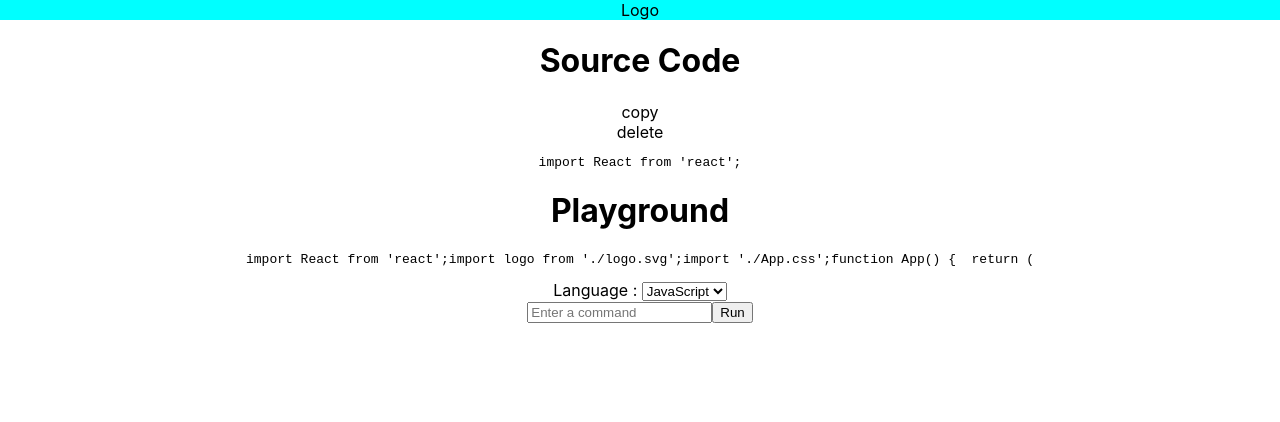
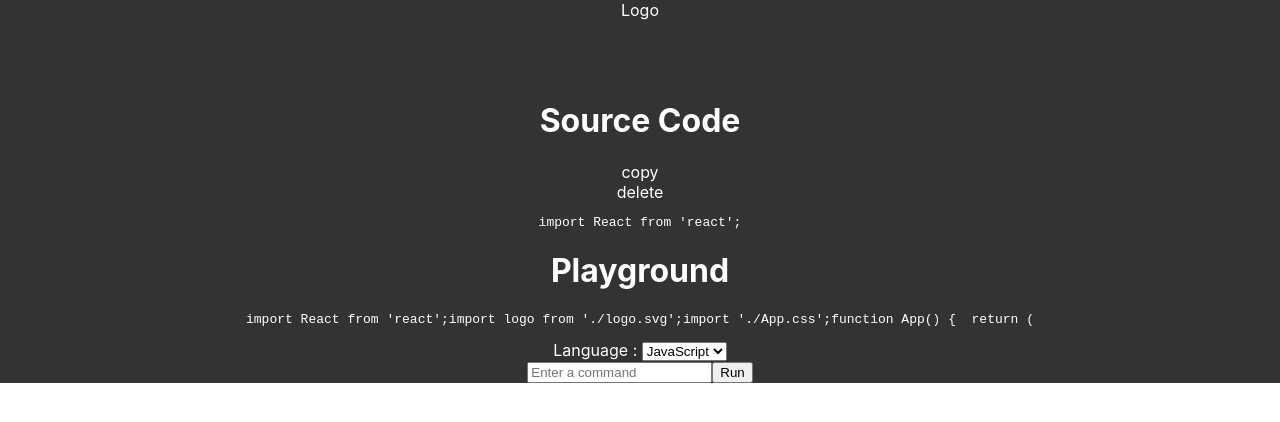
Before and after one commit to abhaykvincent/typeflow, a React (Create React App) app: page / in a window 1280 px wide. Shown: the top 422 px of the page. Built offline with nearby package versions, Linux system fonts and the light colour scheme.

Commit message:
Basic structure  componentized

```diff
--- a/src/App.jsx
+++ b/src/App.jsx
@@ -3,10 +3,13 @@ import logo from './logo.svg';
 import { Counter } from './features/counter/Counter';
 import './App.css';
 import Header from './components/Header/Header';
+import SourceCode from './components/SourceCode/SourceCode';
+import CommandControl from './components/CommandControl/CommandControl';
+import Playground from './components/Playground/Playground';
 
 function App() {
   return (
-    <div className="App">
+    <div className="App dark-mode">
 
       {/* Header */}
       <Header/>
@@ -14,75 +17,15 @@ function App() {
       <main>
 
         {/* Source Code */}
-        <div className="source-code">
-          <div className="source-code__header">
-            <h1>Source Code</h1>
-            <div className="source-code__header-options">
-              <div className="option-button copy"> copy</div>
-              <div className="option-button delete"> delete</div>
-            </div>
-          </div>
-          <div className="source-code__body">
-
-            {/* Final Code */}
-            <pre>
-              <code>
-                {`import React from 'react';`}
-              </code>
-            </pre>
-          </div>
-        </div>
+        <SourceCode/>
 
         {/* Playground */}
-        <div className="playground">
-          <div className="playground__header">
-            <h1>Playground</h1>
-          </div>
-          <div className="playground__body">
-
-            <div className="code-snippets">
-              {/*  Code Snippets */}
-            <pre>
-              <code>
-                {`import React from 'react';`}
-              </code>
-              <code>
-                {`import logo from './logo.svg';`}
-              </code>
-              <code>
-                {`import './App.css';`}
-              </code>
-              <code>
-                {`function App() {`}
-              </code>
-              <code>
-                {`  return (`}
-              </code>
-
-            </pre>
-            </div>
-          </div>
-        </div>
+        <Playground/>
 
       </main>
 
       {/* Command Control */}
-      <div className="command-control">
-        <div className="language-settings">
-          <label htmlFor="language">Language : </label>
-          <select name="language" id="language-select">
-            <option value="javascript">JavaScript</option>
-            <option value="python">Python</option>
-            <option value="java">Java</option>
-            <option value="c++">C++</option>
-          </select>
-
-        </div>
-        <div className="command-input__wrapper">
-          <input type="text" className="command-input" placeholder="Enter a command" />
-          <button className="command-input__button">Run</button>
-        </div>
-      </div>
+      <CommandControl/>
     </div>
   );
 }
--- /dev/null
+++ b/src/components/CommandControl/CommandControl.jsx
@@ -0,0 +1,25 @@
+import React from 'react'
+
+function CommandControl() {
+  return (
+    <div className="command-control">
+        <div className="language-settings">
+
+            <label htmlFor="language">Language : </label>
+            <select name="language" id="language-select">
+            <option value="javascript">JavaScript</option>
+            <option value="python">Python</option>
+            <option value="java">Java</option>
+            <option value="c++">C++</option>
+            </select>
+
+        </div>
+        <div className="command-input__wrapper">
+            <input type="text" className="command-input" placeholder="Enter a command" />
+            <button className="command-input__button">Run</button>
+        </div>
+    </div>
+  )
+}
+
+export default CommandControl
--- a/src/components/Header/Header.scss
+++ b/src/components/Header/Header.scss
@@ -1,4 +1,9 @@
 header{
+    position: fixed;
+    top: 0px;
+    left: 0px;
     width: 100vw;
-    background-color: aqua;
+    height: 8px*10;
+    width: 100vw;
+    background-color: rgba(250, 235, 215, 0);
 }
--- /dev/null
+++ b/src/components/Playground/Playground.jsx
@@ -0,0 +1,37 @@
+import React from 'react'
+
+function Playground() {
+  return (
+    <div className="playground">
+          <div className="playground__header">
+            <h1>Playground</h1>
+          </div>
+          <div className="playground__body">
+
+            <div className="code-snippets">
+              {/*  Code Snippets */}
+            <pre>
+              <code>
+                {`import React from 'react';`}
+              </code>
+              <code>
+                {`import logo from './logo.svg';`}
+              </code>
+              <code>
+                {`import './App.css';`}
+              </code>
+              <code>
+                {`function App() {`}
+              </code>
+              <code>
+                {`  return (`}
+              </code>
+
+            </pre>
+            </div>
+          </div>
+        </div>
+  )
+}
+
+export default Playground
--- /dev/null
+++ b/src/components/SourceCode/SourceCode.jsx
@@ -0,0 +1,26 @@
+import React from 'react'
+
+function SourceCode() {
+  return (
+    <div className="source-code">
+        <div className="source-code__header">
+        <h1>Source Code</h1>
+        <div className="source-code__header-options">
+            <div className="option-button copy"> copy</div>
+            <div className="option-button delete"> delete</div>
+        </div>
+        </div>
+        <div className="source-code__body">
+
+        {/* Final Code */}
+        <pre>
+            <code>
+            {`import React from 'react';`}
+            </code>
+        </pre>
+        </div>
+    </div>
+  )
+}
+
+export default SourceCode
--- a/src/index.css
+++ b/src/index.css
@@ -7,6 +7,8 @@ body {
   -moz-osx-font-smoothing: grayscale;
 }
 
-.App{
-  width: 100vw;
+.App.dark-mode{
+  padding-top: 80px;
+  background-color: #333333;
+  color: #ffffff;
 }
```
